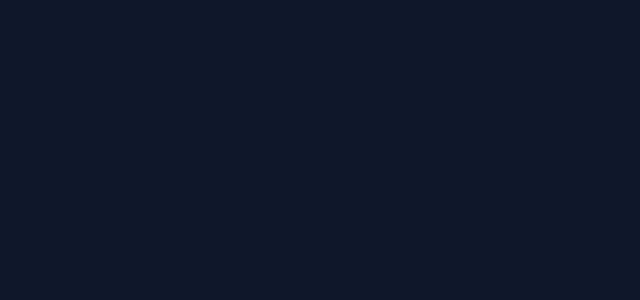
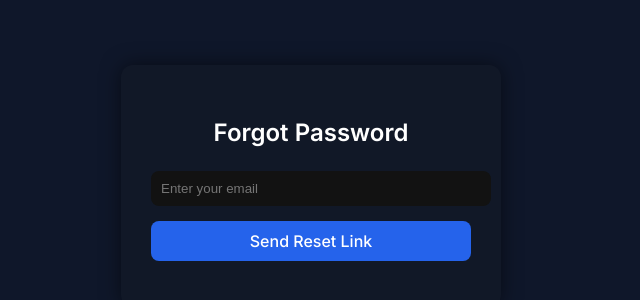
Before and after one commit to mdmohibulalo-boop/nexachat-frontend, a React app: page /forgot-password in a window 1280 px wide. Before the commit this address had no page. Shown: the part 214-514 px from the top of the page, without its empty margins (329-969 px from the left). Built offline with nearby package versions, Linux system fonts and the light colour scheme; the HTML template or start-up script is replaced by a standard one.

Commit message:
UI update: Forgot password page centered & clean design

```diff
--- a/src/App.tsx
+++ b/src/App.tsx
@@ -8,34 +8,38 @@ import Login from "./pages/Login";
 import Chat from "./pages/Chat";
 import Profile from "./pages/Profile";
 import PublicProfile from "./pages/PublicProfile";
+import ForgotPassword from "./pages/ForgotPassword";
+import ResetPassword from "./pages/ResetPassword"; // ✅ ADD
 
 import Splash from "./components/Splash";
 
 function App() {
-  // 🔹 Splash loading state
   const [loading, setLoading] = useState(true);
 
-  // 🔹 Splash timer
   useEffect(() => {
     const timer = setTimeout(() => {
       setLoading(false);
-    }, 2000); // 2 seconds
+    }, 2000);
 
     return () => clearTimeout(timer);
   }, []);
 
-  // 🔹 Show Splash first
   if (loading) {
     return <Splash />;
   }
 
-  // 🔹 Normal App Routes
   return (
     <>
       <Routes>
         <Route path="/" element={<Signup />} />
         <Route path="/login" element={<Login />} />
         <Route path="/profile" element={<Profile />} />
+
+        {/* 🔥 FORGOT PASSWORD */}
+        <Route path="/forgot-password" element={<ForgotPassword />} />
+
+        {/* 🔥 RESET PASSWORD */}
+        <Route path="/reset-password" element={<ResetPassword />} />
 
         {/* ✅ only ONE user profile route */}
         <Route path="/user/:id" element={<PublicProfile />} />
--- /dev/null
+++ b/src/pages/ForgotPassword.tsx
@@ -0,0 +1,78 @@
+import { useState } from "react";
+import axios from "axios";
+
+export default function ForgotPassword() {
+  const [email, setEmail] = useState("");
+  const [msg, setMsg] = useState("");
+
+  const handleSubmit = async () => {
+    try {
+      const res = await axios.post(
+        "http://localhost:5000/api/auth/forgot-password",
+        { email }
+      );
+
+      setMsg(res.data.message);
+    } catch (err: any) {
+      setMsg(err.response?.data?.message || "Error");
+    }
+  };
+
+  return (
+    <div
+      style={{
+        height: "100vh",
+        display: "flex",
+        justifyContent: "center",
+        alignItems: "center",
+        background: "#0f172a",
+      }}
+    >
+      <div
+        style={{
+          background: "#111827",
+          padding: "30px",
+          borderRadius: "12px",
+          width: "320px",
+          textAlign: "center",
+          boxShadow: "0 0 20px rgba(0,0,0,0.5)",
+        }}
+      >
+        <h2 style={{ marginBottom: "20px", color: "white" }}>
+          Forgot Password
+        </h2>
+
+        <input
+          type="email"
+          placeholder="Enter your email"
+          value={email}
+          onChange={(e) => setEmail(e.target.value)}
+          style={{
+            padding: "10px",
+            width: "100%",
+            borderRadius: "8px",
+            border: "none",
+            marginBottom: "15px",
+          }}
+        />
+
+        <button
+          onClick={handleSubmit}
+          style={{
+            padding: "10px",
+            width: "100%",
+            borderRadius: "8px",
+            border: "none",
+            background: "#2563eb",
+            color: "white",
+            cursor: "pointer",
+          }}
+        >
+          Send Reset Link
+        </button>
+
+        <p style={{ marginTop: "15px", color: "lightgreen" }}>{msg}</p>
+      </div>
+    </div>
+  );
+}
--- a/src/pages/Login.tsx
+++ b/src/pages/Login.tsx
@@ -1,16 +1,14 @@
 import { useState } from "react";
 import axios from "axios";
-import { useNavigate } from "react-router-dom";
+import { useNavigate, Link } from "react-router-dom"; // ✅ ADD LINK
 
 export default function Login() {
   const [emailOrUsername, setEmailOrUsername] = useState("");
   const [password, setPassword] = useState("");
 
-  // ✅ message + type
   const [message, setMessage] = useState("");
   const [isError, setIsError] = useState(false);
 
-  // ✅ show/hide password
   const [showPassword, setShowPassword] = useState(false);
 
   const navigate = useNavigate();
@@ -22,27 +20,22 @@ export default function Login() {
     setIsError(false);
 
     try {
-      const res = await axios.post("https://mahi-0iap.onrender.com/api/auth/login", {
-        emailOrUsername,
-        password,
-      });
+      const res = await axios.post(
+        "https://mahi-0iap.onrender.com/api/auth/login",
+        {
+          emailOrUsername,
+          password,
+        }
+      );
 
-      // ✅✅✅ MOST IMPORTANT
-      sessionStorage.setItem("token", res.data.token); // ✅ ADDED
+      sessionStorage.setItem("token", res.data.token);
       sessionStorage.setItem("user", JSON.stringify(res.data.user));
-
-      console.log("USER STORED IN SESSION:", res.data.user);
-      console.log("TOKEN STORED IN SESSION:", res.data.token);
 
       setMessage("Login Success 🎉");
       setIsError(false);
 
-      // ✅ better redirect
       navigate("/chat");
     } catch (err: any) {
-      console.log("LOGIN ERROR:", err?.response?.data);
-
-      // ✅ wrong password / wrong user message
       setMessage(err?.response?.data?.message || "Login Failed ❌");
       setIsError(true);
     }
@@ -60,10 +53,9 @@ export default function Login() {
           onChange={(e) => setEmailOrUsername(e.target.value)}
           style={{ padding: "8px", width: "250px" }}
         />
-        <br />
-        <br />
+        <br /><br />
 
-        {/* ✅ Password + show/hide */}
+        {/* Password + show/hide */}
         <div
           style={{
             width: "250px",
@@ -103,22 +95,28 @@ export default function Login() {
           </button>
         </div>
 
-        <br />
-        <br />
+        <br /><br />
 
         <button type="submit" style={{ padding: "10px 25px" }}>
           Login
         </button>
       </form>
 
-      {/* ✅ Message color */}
+      {/* 🔥 Forgot Password link */}
+      <p style={{ marginTop: "10px" }}>
+        <Link to="/forgot-password" style={{ color: "#00aaff" }}>
+          Forgot Password?
+        </Link>
+      </p>
+
+      {/* Message */}
       {message && (
         <p style={{ marginTop: "20px", color: isError ? "red" : "lightgreen" }}>
           {message}
         </p>
       )}
 
-      {/* ✅✅✅ Signup option added */}
+      {/* Signup */}
       <p style={{ marginTop: "20px", color: "#ddd", fontSize: 14 }}>
         Don’t have an account?{" "}
         <span
--- /dev/null
+++ b/src/pages/ResetPassword.tsx
@@ -0,0 +1,56 @@
+import { useState, useEffect } from "react";
+import axios from "axios";
+import { useSearchParams } from "react-router-dom";
+
+export default function ResetPassword() {
+  const [token, setToken] = useState("");
+  const [password, setPassword] = useState("");
+  const [msg, setMsg] = useState("");
+
+  const [searchParams] = useSearchParams();
+
+  // 🔥 URL se token auto lena
+  useEffect(() => {
+    const t = searchParams.get("token");
+    if (t) setToken(t);
+  }, []);
+
+  const handleReset = async () => {
+    try {
+      const res = await axios.post(
+        "http://localhost:5000/api/auth/reset-password",
+        {
+          token,
+          newPassword: password,
+        }
+      );
+
+      setMsg(res.data.message);
+    } catch (err: any) {
+      setMsg(err.response?.data?.message || "Error");
+    }
+  };
+
+  return (
+    <div style={{ padding: 20 }}>
+      <h2>Reset Password</h2>
+
+      {/* ✅ TOKEN HIDDEN (USER KO NAHI DIKHAYENGE) */}
+
+      <input
+        type="password"
+        placeholder="Enter new password"
+        value={password}
+        onChange={(e) => setPassword(e.target.value)}
+      />
+
+      <br /><br />
+
+      <button onClick={handleReset}>
+        Reset Password
+      </button>
+
+      <p>{msg}</p>
+    </div>
+  );
+}
```
